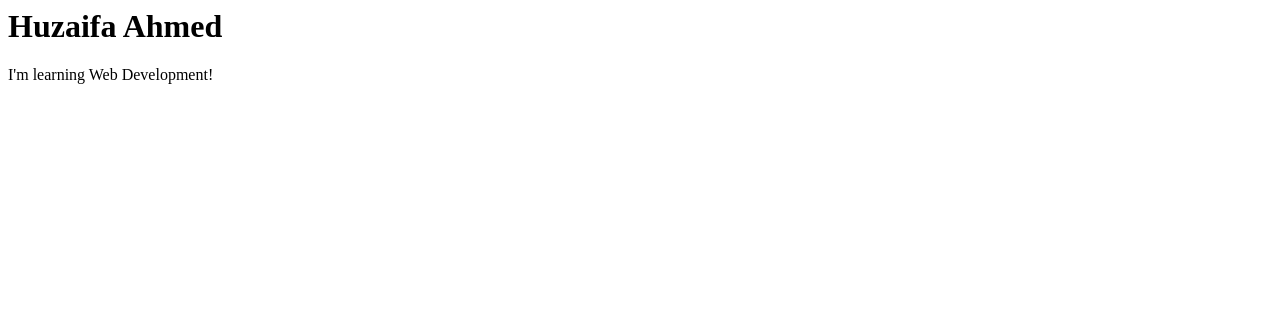
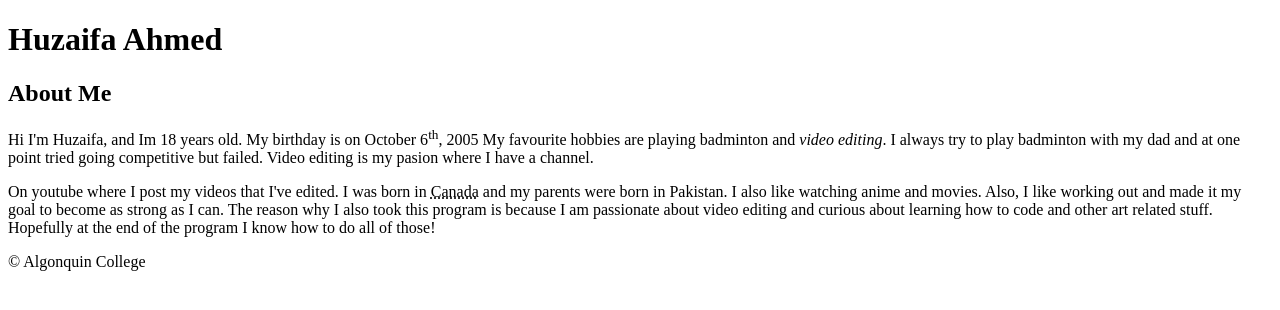
Before and after one commit to ahme0592/TBD, a plain HTML site: page index.html in a window 1280 px wide. Drawn offline with Linux system fonts and the light colour scheme.

Commit message:
Add files via upload

```diff
--- a/index.html
+++ b/index.html
@@ -1,2 +1,33 @@
-<h1> Huzaifa Ahmed</h1>
-<p>I'm learning Web Development!</p>
+<!DOCTYPE html>
+<html lang="en">
+<head>
+    <meta charset="UTF-8">
+    <meta name="viewport" content="width=device-width, initial-scale=1.0">
+    <title>ahme0592 - HTML Assignment</title>
+</head>
+<body>
+    <header>
+    <h1> Huzaifa Ahmed </h1>
+    <header>
+<article>
+<h2> About Me</h2>
+<p> Hi I'm Huzaifa, and Im 18 years old. My birthday is on October 6<sup>th</sup>, 2005
+    My favourite hobbies are playing badminton and <em>video editing</em>.  I always
+    try to play badminton with my dad and at one point tried going competitive but failed.
+    Video editing is my pasion where I have a channel.
+</p>
+
+<p> On youtube where I post my videos that I've edited.
+    I was born in <abbr title="Windsor">Canada</abbr> and my parents were born in Pakistan. I also like watching anime and movies. Also,
+    I like working out and made it my goal to become as strong as I can.
+The reason why I also took this program is because I am passionate about video editing
+and curious about learning how to code and other art related stuff.
+Hopefully at the end of the program I know how to do all of those!  </p>
+
+
+</article>
+        <main></main>
+
+        <footer> &copy; Algonquin College  </footer>
+</body>
+</html>
```
